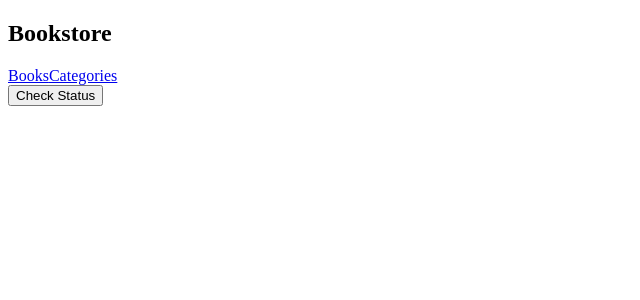
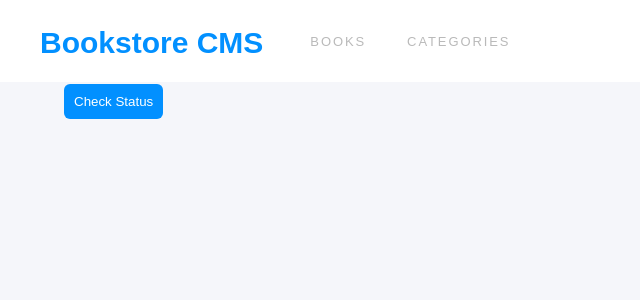
Before and after one commit to nxn404-n/bookstore, a React (Create React App) app: page /categories in a window 1280 px wide. Shown: the top 300 px of the page, without its empty margins (0-640 px from the left). Built offline with nearby package versions, Linux system fonts and the light colour scheme.

Commit message:
Add extra functionalities

```diff
--- a/src/App.js
+++ b/src/App.js
@@ -2,6 +2,7 @@ import { BrowserRouter, Route, Routes } from 'react-router-dom';
 import BookList from './components/BookList';
 import Categories from './components/Categories';
 import NavigationHeader from './components/NavHeader';
+import './App.css';
 
 function App() {
   return (
--- a/src/components/AddBook.jsx
+++ b/src/components/AddBook.jsx
@@ -39,10 +39,13 @@ export default function AddBook() {
   };
 
   return (
-    <form onSubmit={handleSubmit}>
-      <input type="text" placeholder="Title" name="title" value={book.title} onChange={handleInputChange} required />
-      <input type="text" placeholder="Author" name="author" value={book.author} onChange={handleInputChange} required />
-      <button type="submit">Add book</button>
-    </form>
+    <div className="add-book">
+      <h2>Add new book</h2>
+      <form onSubmit={handleSubmit}>
+        <input type="text" placeholder="Title" name="title" value={book.title} onChange={handleInputChange} required />
+        <input type="text" placeholder="Author" name="author" value={book.author} onChange={handleInputChange} required />
+        <button type="submit">Add book</button>
+      </form>
+    </div>
   );
 }
--- a/src/components/Book.jsx
+++ b/src/components/Book.jsx
@@ -18,9 +18,31 @@ const Book = ({ title, author, itemId }) => {
 
   return (
     <div className="book-container">
-      <p>{title}</p>
-      <p>{author}</p>
-      <button type="button" onClick={handleRemove}>Remove</button>
+      <div className="book-info">
+        <p className="book-category">Action</p>
+        <p className="book-title">{title}</p>
+        <p className="book-author">{author}</p>
+        <div className="btn-container">
+          <button type="button" onClick={() => handleRemove()}>Remove</button>
+          <div className="vertical-line"> </div>
+          <button className="btn-comment-book" type="button">Comment</button>
+          <div className="vertical-line"> </div>
+          <button className="btn-edit-book" type="button">Edit</button>
+        </div>
+      </div>
+      <div className="right-container">
+        <div className="chart"> </div>
+        <div className="progress-container">
+          <div className="progress-percentage">40%</div>
+          <div className="progress-status">Completed</div>
+        </div>
+        <div className="vertical-line-big"> </div>
+        <div className="chapter-container">
+          <div className="current-chapter">CURRENT CHAPTER</div>
+          <div className="chapter-name">Chapter 17</div>
+          <button type="button" className="update-progress-btn">UPDATE PROGRESS</button>
+        </div>
+      </div>
     </div>
   );
 };
--- a/src/components/BookList.jsx
+++ b/src/components/BookList.jsx
@@ -32,10 +32,12 @@ export default function BookList() {
   const error = !isSuccess && <p>{errorMessage}</p>;
 
   return (
-    <section className="books-container-section">
+    <section>
       {isLoading ? <p>Loading...</p> : null}
 
       {books || error}
+
+      <hr className="hr-add-book" />
 
       <AddBook />
     </section>
--- a/src/components/Categories.jsx
+++ b/src/components/Categories.jsx
@@ -6,9 +6,9 @@ export default function Categories() {
   const dispatch = useDispatch();
 
   return (
-    <>
+    <div className="categories-div">
       <button type="button" onClick={() => dispatch(checkStatus())}>Check Status</button>
       <h2>{categories.value}</h2>
-    </>
+    </div>
   );
 }
--- a/src/components/NavHeader.jsx
+++ b/src/components/NavHeader.jsx
@@ -2,12 +2,14 @@ import { NavLink } from 'react-router-dom';
 
 export default function NavigationHeader() {
   return (
-    <header>
+    <header className="nav-header">
       <nav className="navbar">
         <div>
-          <h1>Bookstore</h1>
-          <NavLink to="/">Books</NavLink>
-          <NavLink to="/categories">Categories</NavLink>
+          <div>
+            <h1>Bookstore CMS</h1>
+            <span className="nav-link"><NavLink to="/">BOOKS</NavLink></span>
+            <span className="nav-link"><NavLink to="/categories">CATEGORIES</NavLink></span>
+          </div>
         </div>
       </nav>
     </header>
```
